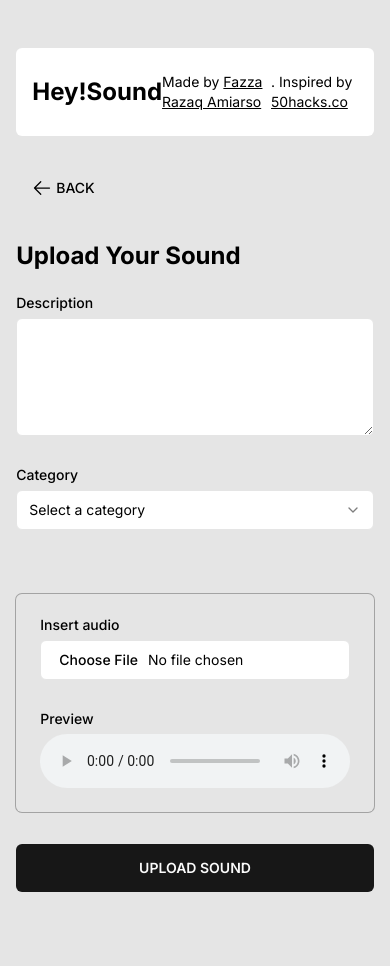
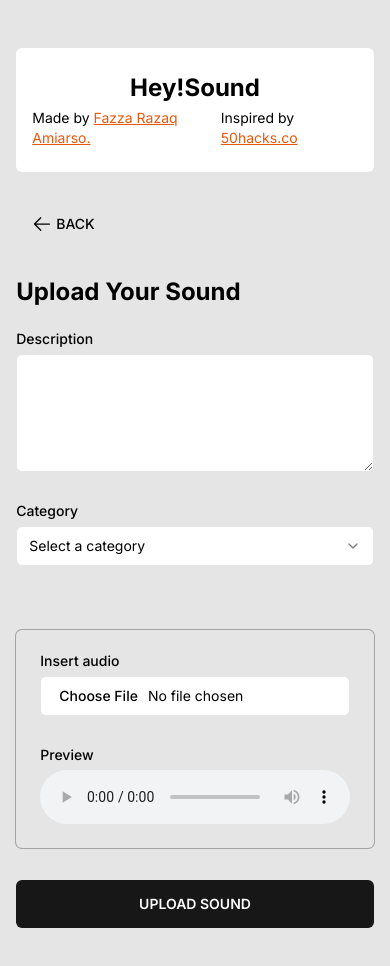
Before and after one commit to fazzaamiarso/heysound, a Next.js app: page /upload in a window 390 px wide. Shown: the top 966 px of the page. Built offline with nearby package versions, Linux system fonts and the light colour scheme.

Commit message:
style: fix header responsiveness

```diff
--- a/app/(main)/vote-buttons.tsx
+++ b/app/(main)/vote-buttons.tsx
@@ -5,7 +5,6 @@ import { Button } from "@/components/ui/button";
 import { cn } from "@/lib/utils";
 import { useState, useEffect } from "react";
 import { useToast } from "@/components/ui/use-toast";
-import { ToastAction } from "@/components/ui/toast";
 
 const STORAGE_KEY = "votes_state";
 
--- a/components/header.tsx
+++ b/components/header.tsx
@@ -1,21 +1,26 @@
 export default function Header() {
   return (
-    <header className="flex items-center justify-between rounded-md bg-white px-4 py-6">
+    <header className="flex flex-col items-center justify-between gap-1 rounded-md bg-white px-4 py-6 md:flex-row">
       <h1 className="text-2xl font-bold">Hey!Sound</h1>
-      <div className="flex text-sm ">
+      <div className="flex gap-1 text-sm">
         <span>
           Made by{" "}
           <a
             href="https://github.com/fazzaamiarso"
             target="_blank"
-            className="underline"
+            className="text-orange-600 underline"
           >
-            Fazza Razaq Amiarso
+            Fazza Razaq Amiarso.
           </a>
         </span>
         <span>
-          . Inspired by{" "}
-          <a href="https://50hacks.co" target="_blank" className="underline">
+          {" "}
+          Inspired by{" "}
+          <a
+            href="https://50hacks.co"
+            target="_blank"
+            className="text-orange-600 underline"
+          >
             50hacks.co
           </a>
         </span>
```
